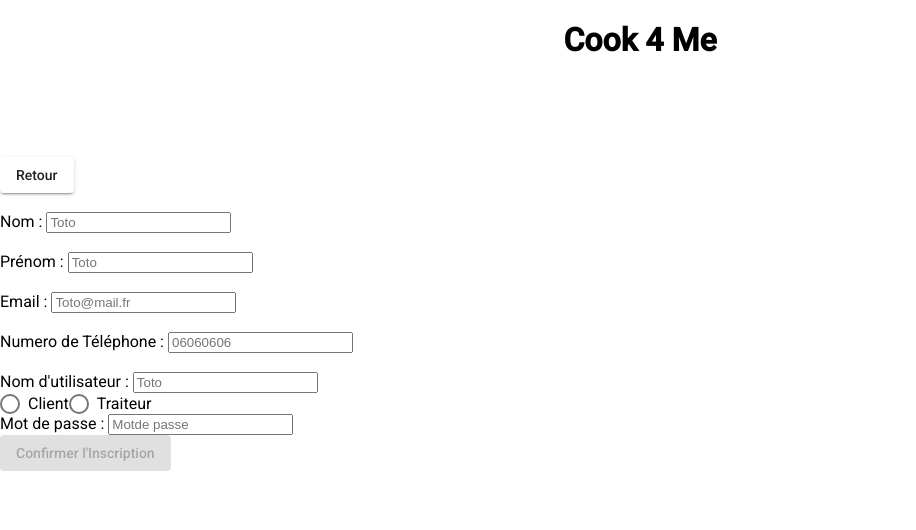
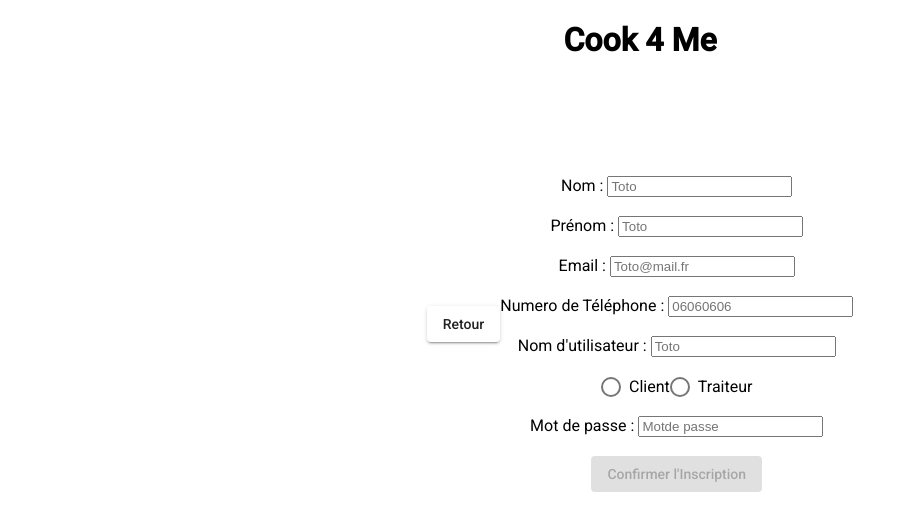
Before and after one commit to joumichy/cookformefront, an Angular app: page / in a window 1280 px wide. Both pictures are taken after a click on the button "Inscription". Shown: the top 530 px of the page, without its empty margins (0-916 px from the left). Built offline with nearby package versions, Linux system fonts and the light colour scheme.

Commit message:
update front

```diff
--- a/src/app/accueil/accueil.component.html
+++ b/src/app/accueil/accueil.component.html
@@ -8,8 +8,9 @@
     <app-connexion [showConnexion] = "showConnexionBoolean" ></app-connexion>
 </div>
 <br>
-<div>
-    <!-- DIV Inscription Utilisateur-->
+<div style="align-items: center; justify-content: center; display: flex;">
+    <!-- DIV Inscription Utilisateur, Bool showConnexionBoolean = False, showInscriptionBoolean  = True
+    Permet d'afficher et de masquer les deux Component. -->
     <button mat-raised-button type="button" label="Click" (click)="onClickShowInscription()" >{{goToInscription}}</button>
     <div>
         <app-inscription [showInscprition] = "showInscriptionBoolean" ></app-inscription>
--- a/src/app/connexion/connexion.component.html
+++ b/src/app/connexion/connexion.component.html
@@ -1,24 +1,26 @@
-<div *ngIf = "showConnexion">
+<div *ngIf = "showConnexion" >
 
-    <div [formGroup]="form">
+    <div [formGroup]="form" >
         <div class="form-group">
+
+            <div style="align-items: center; justify-content: center; display: flex;">
                  <!-- DIV Nom Utilisateur-->
                 <label> Nom Utilisateur :
                     <input  placeholder="Toto"  id = "username" name = "username" formControlName="username"/>
                 </label>
-        </div>
-        <br>
+            </div><br>
 
-        <div >
+            <div style="align-items: center; justify-content: center; display: flex;" >
                 <!-- DIV Mot de Passe Utilisateur -->
                 <label> Mot de Passe :
                     <input  placeholder="****" id = "password" name = "password" formControlName="password"/>
                 </label>
             </div>
         </div>
+    </div>
     <br>
 
-    <div>
+    <div style="align-items: center; justify-content: center; display: flex;">
         <button mat-raised-button type="button" [disabled] = "form.invalid"label="Click" (click)="onConnexion()">Connexion</button>
     </div>
 </div>
--- a/src/app/connexion/connexion.component.ts
+++ b/src/app/connexion/connexion.component.ts
@@ -6,6 +6,7 @@ import {UserDetail} from '../userclass/user';
 import { FormGroup, FormControl, Validators } from '@angular/forms';
 import { tap } from 'rxjs/operators';
 import { UserInfo } from '../userclass/userinfo';
+import { environment } from 'src/environments/environment';
 
 @Component({
   selector: 'app-connexion',
@@ -15,7 +16,8 @@ import { UserInfo } from '../userclass/userinfo';
 export class ConnexionComponent implements OnInit {
 
   @Input() showConnexion: Boolean;
-  api : string  = 'http://localhost:5000/';
+
+  api : string  = environment.apiUrl;
   signin : string = 'user/signin';
 
    httpOptions = {
--- a/src/app/inscription/inscription.component.html
+++ b/src/app/inscription/inscription.component.html
@@ -3,55 +3,57 @@
 <div *ngIf = "showInscprition">
 
     <div [formGroup] = "form"><br>
-        <div>
+        <div style="align-items: center; justify-content: center; display: flex;">
             <!-- DIV Nom -->
             <label> Nom  :
                 <input  placeholder="Toto"  id = "firstName" name = "firstName" formControlName= "firstName"/>
             </label>
         </div><br>
 
-        <div>
+        <div style="align-items: center; justify-content: center; display: flex;">
             <label> Prénom :
                 <input  placeholder="Toto"  id = "lastName" name = "lastName" formControlName= "lastName"/>
             </label>
         </div><br>
 
-        <div>
+        <div style="align-items: center; justify-content: center; display: flex;">
             <label> Email :
                 <input  placeholder="Toto@mail.fr"  id = "mail" name = "mail" formControlName= "mail"/>
             </label>
-        </div><br>
+        </div ><br>
 
-        <div>
+        <div style="align-items: center; justify-content: center; display: flex;">
             <label> Numero de Téléphone :
                 <input  placeholder="06060606"  id = "phoneNumber" name = "phoneNumber" formControlName= "phoneNumber"/>
             </label>
         </div><br>
 
-
-
-
-
+        <div style="align-items: center; justify-content: center; display: flex;">
         <label> Nom d'utilisateur :
             <input  placeholder="Toto"  id = "username" name = "username" formControlName="username"/>
-        </label><br>
+        </label>
+        </div><br>
 
-        <mat-radio-group formControlName = "role" aria-label="Choisissez votre Rôle">
+        <div style="align-items: center; justify-content: center; display: flex;">
+        <mat-radio-group  formControlName="role" aria-label="Choisissez votre Role">
             <mat-radio-button  value="ROLE_CLIENT">Client</mat-radio-button>
             <mat-radio-button  value="ROLE_COOK">Traiteur</mat-radio-button>
-        </mat-radio-group><br>
+        </mat-radio-group>
+        </div><br>
 
+        <div style="align-items: center; justify-content: center; display: flex;">
         <label> Mot de passe :
             <input  placeholder="Motde passe"  id = "password" name = "password" formControlName="password"/>
-        </label><br>
+        </label>
+        </div><br>
 
 
     </div>
 
 
-    <div>
+    <div style="align-items: center; justify-content: center; display: flex;" >
         <!-- Confirmer l'inscription-->
-        <button mat-raised-button type="button" [disabled] = "form.invalid" label="Click" (click)="onSubmit()" >Confirmer l'Inscription</button>
+        <button mat-raised-button type="button" [disabled] = "form.invalid" label="Click" (click)="onSubmitInscription()" >Confirmer l'Inscription</button>
     </div>
 
 
```
Lines whose indentation alone changed are shown as unchanged.
